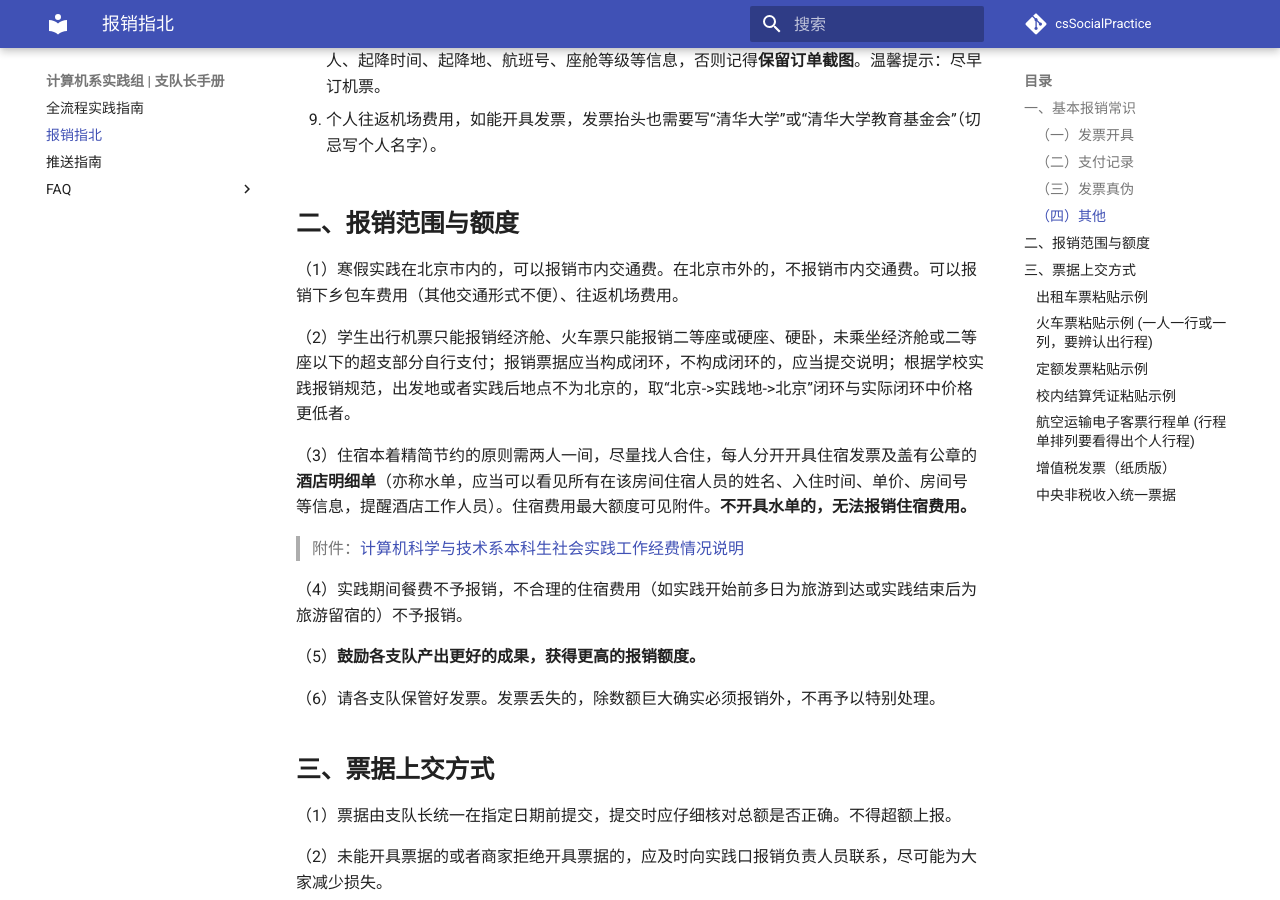
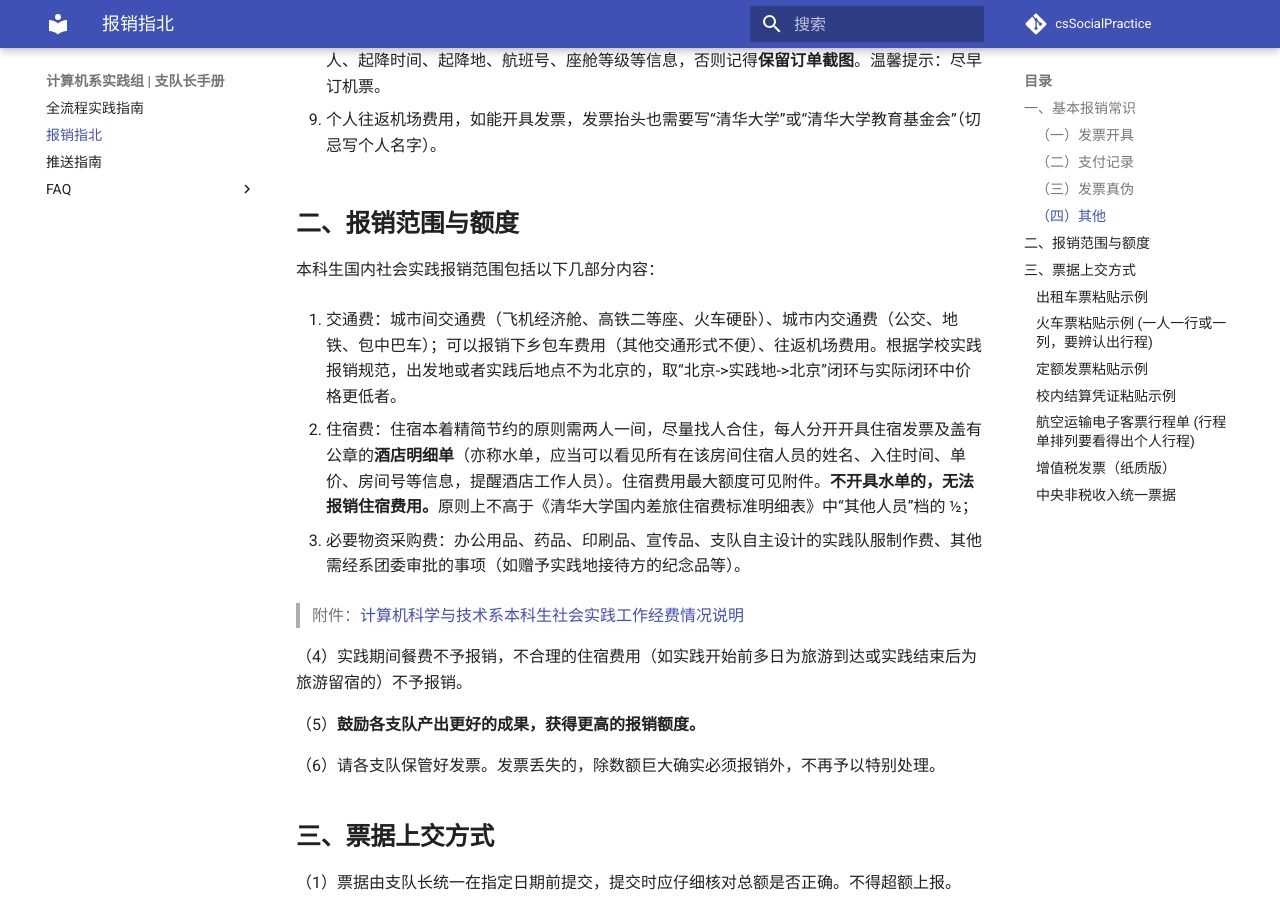
Before and after one commit to wang-yk-never/csSocialPractice, an MkDocs documentation site: the page built from docs/报销指北.md, in a window 1280 px wide and 900 px high, scrolled down 1648 px. Built offline with MkDocs 1.6.1 and Material for MkDocs 9.7.7, drawn with Linux system fonts in a browser that asks for light colours; comment, search, counter and statistics services are not loaded.

Commit message:
修改关于市内交通的报销标准

```diff
--- a/docs/报销指北.md
+++ b/docs/报销指北.md
@@ -59,11 +59,15 @@
 9. 个人往返机场费用，如能开具发票，发票抬头也需要写“清华大学”或“清华大学教育基金会”（切忌写个人名字）。
 
 ## **二、报销范围与额度**
-（1）寒假实践在北京市内的，可以报销市内交通费。在北京市外的，不报销市内交通费。可以报销下乡包车费用（其他交通形式不便）、往返机场费用。
 
-（2）学生出行机票只能报销经济舱、火车票只能报销二等座或硬座、硬卧，未乘坐经济舱或二等座以下的超支部分自行支付；报销票据应当构成闭环，不构成闭环的，应当提交说明；根据学校实践报销规范，出发地或者实践后地点不为北京的，取“北京->实践地->北京”闭环与实际闭环中价格更低者。
+本科生国内社会实践报销范围包括以下几部分内容：
 
-（3）住宿本着精简节约的原则需两人一间，尽量找人合住，每人分开开具住宿发票及盖有公章的**酒店明细单**（亦称水单，应当可以看见所有在该房间住宿人员的姓名、入住时间、单价、房间号等信息，提醒酒店工作人员）。住宿费用最大额度可见附件。**不开具水单的，无法报销住宿费用。**
+1. 交通费：城市间交通费（飞机经济舱、高铁二等座、火车硬卧）、城市内交通费（公交、地铁、包中巴车）；可以报销下乡包车费用（其他交通形式不便）、往返机场费用。根据学校实践报销规范，出发地或者实践后地点不为北京的，取“北京->实践地->北京”闭环与实际闭环中价格更低者。
+
+2. 住宿费：住宿本着精简节约的原则需两人一间，尽量找人合住，每人分开开具住宿发票及盖有公章的**酒店明细单**（亦称水单，应当可以看见所有在该房间住宿人员的姓名、入住时间、单价、房间号等信息，提醒酒店工作人员）。住宿费用最大额度可见附件。**不开具水单的，无法报销住宿费用。**原则上不高于《清华大学国内差旅住宿费标准明细表》中“其他人员”档的 1/2；
+
+3. 必要物资采购费：办公用品、药品、印刷品、宣传品、支队自主设计的实践队服制作费、其他需经系团委审批的事项（如赠予实践地接待方的纪念品等）。
+
 
 > 附件：[计算机科学与技术系本科生社会实践工作经费情况说明](https://cloud.tsinghua.edu.cn/f/b6814c4cc8bf4eac91e5/)
 
@@ -72,6 +76,7 @@
 （5）**鼓励各支队产出更好的成果，获得更高的报销额度。**
 
 （6）请各支队保管好发票。发票丢失的，除数额巨大确实必须报销外，不再予以特别处理。
+
 ## **三、票据上交方式**
 （1）票据由支队长统一在指定日期前提交，提交时应仔细核对总额是否正确。不得超额上报。
 
```
